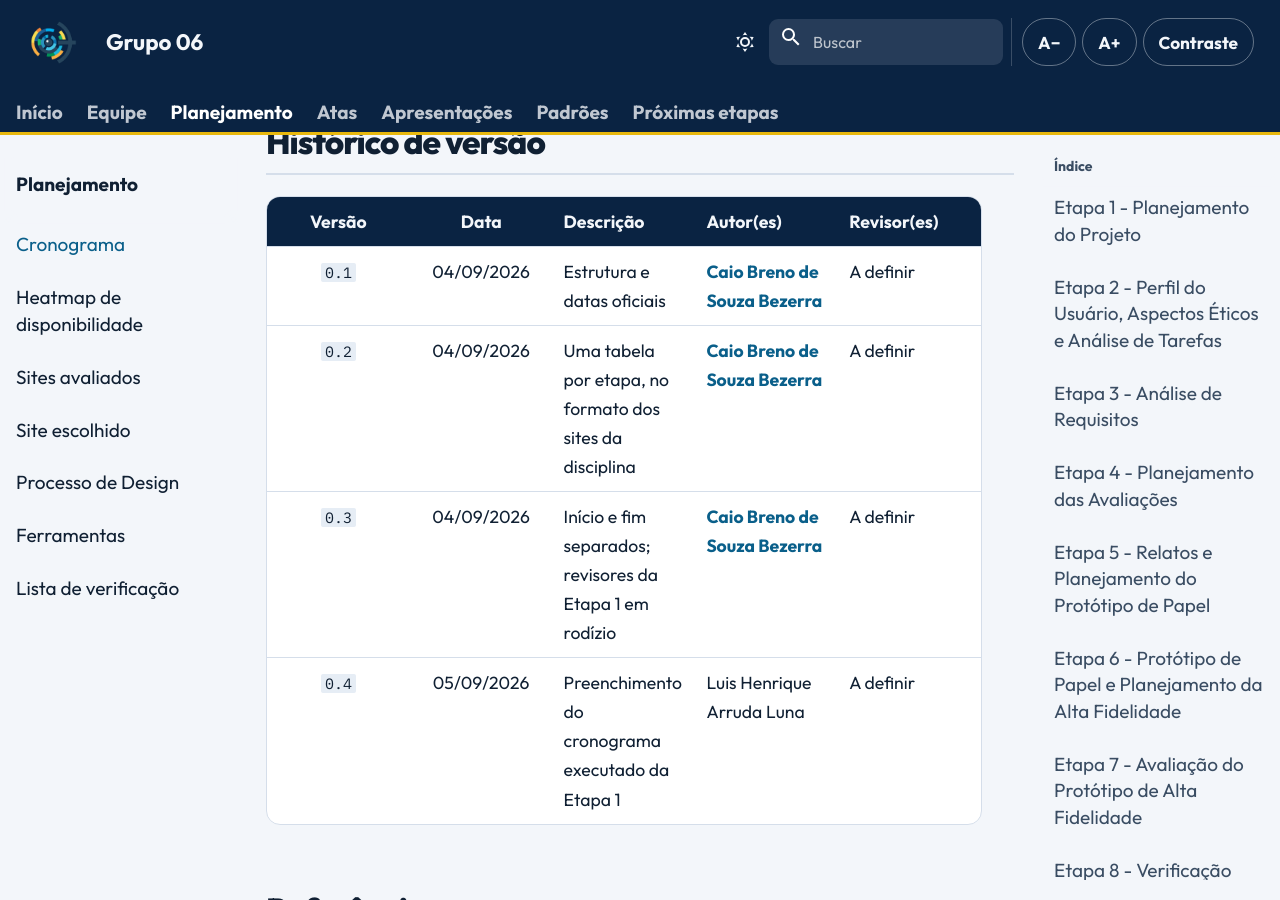
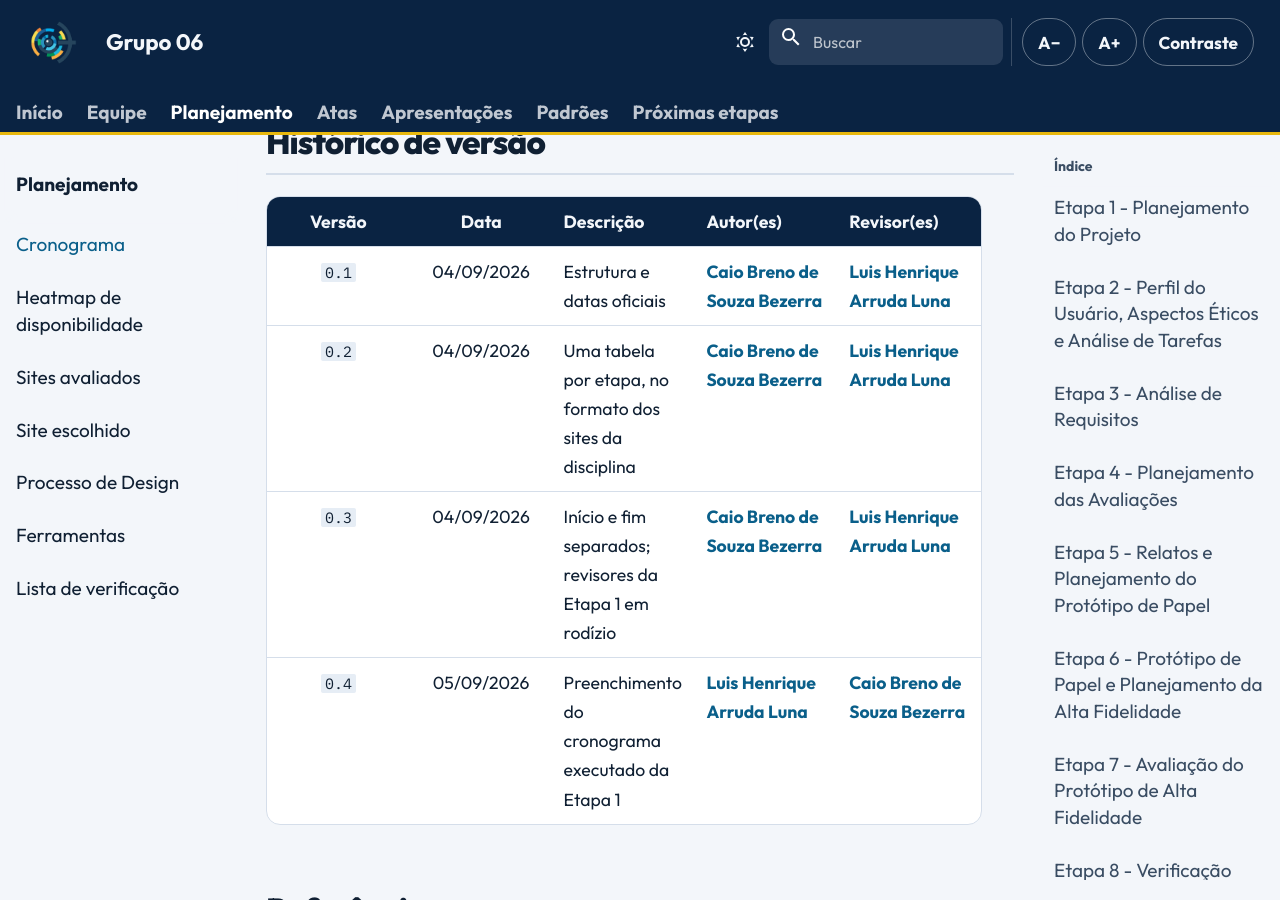
Before and after one commit to Interacao-Humano-Computador/2026.2-Grupo06, an MkDocs documentation site: the page built from docs/entrega-1/cronograma.md, in a window 1280 px wide and 900 px high, scrolled down 22404 px. Built offline with MkDocs 1.6.1 and Material for MkDocs 9.7.7, drawn with Linux system fonts in a browser that asks for light colours; comment, search, counter and statistics services are not loaded.

Commit message:
Registra a revisão cruzada no histórico do cronograma e do heatmap.

```diff
--- a/docs/entrega-1/cronograma.md
+++ b/docs/entrega-1/cronograma.md
@@ -228,10 +228,10 @@ Esta tabela registra as atividades efetivamente realizadas, com suas datas e res
 
 | Versão | Data | Descrição | Autor(es) | Revisor(es) |
 | :---: | :---: | --- | --- | --- |
-| `0.1` | 04/09/2026 | Estrutura e datas oficiais | [Caio Breno de Souza Bezerra](https://github.com/CaioBezerra-Dev) | A definir |
-| `0.2` | 04/09/2026 | Uma tabela por etapa, no formato dos sites da disciplina | [Caio Breno de Souza Bezerra](https://github.com/CaioBezerra-Dev) | A definir |
-| `0.3` | 04/09/2026 | Início e fim separados; revisores da Etapa 1 em rodízio | [Caio Breno de Souza Bezerra](https://github.com/CaioBezerra-Dev) | A definir |
-| `0.4` | 05/09/2026 | Preenchimento do cronograma executado da Etapa 1 | Luis Henrique Arruda Luna | A definir |
+| `0.1` | 04/09/2026 | Estrutura e datas oficiais | [Caio Breno de Souza Bezerra](https://github.com/CaioBezerra-Dev) | [Luis Henrique Arruda Luna](https://github.com/Donnk61) |
+| `0.2` | 04/09/2026 | Uma tabela por etapa, no formato dos sites da disciplina | [Caio Breno de Souza Bezerra](https://github.com/CaioBezerra-Dev) | [Luis Henrique Arruda Luna](https://github.com/Donnk61) |
+| `0.3` | 04/09/2026 | Início e fim separados; revisores da Etapa 1 em rodízio | [Caio Breno de Souza Bezerra](https://github.com/CaioBezerra-Dev) | [Luis Henrique Arruda Luna](https://github.com/Donnk61) |
+| `0.4` | 05/09/2026 | Preenchimento do cronograma executado da Etapa 1 | [Luis Henrique Arruda Luna](https://github.com/Donnk61) | [Caio Breno de Souza Bezerra](https://github.com/CaioBezerra-Dev) |
 
 ## Referências
 
```
Also changed, not shown: docs/entrega-1/heatmap.md (+3 -3 lines).
